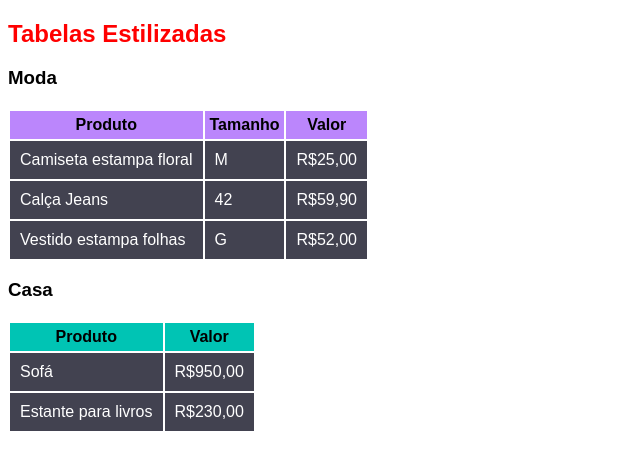
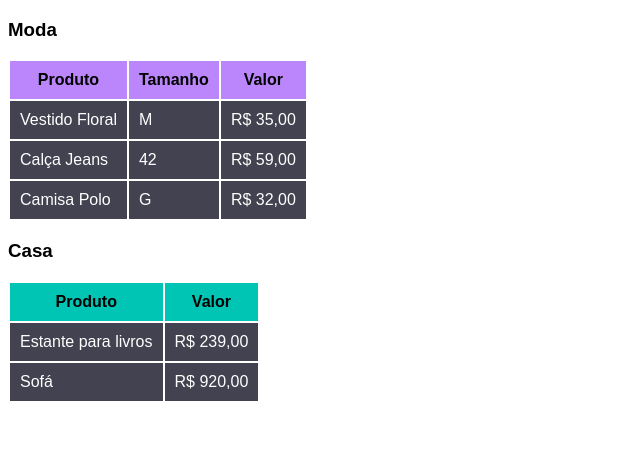
Before and after one commit to LarissaMidori/dev-quest, a plain HTML site: page quest-html-css-basico/index.html in a window 1280 px wide. Shown: the whole page, without its empty margins (0-640 px from the left). Drawn offline with Linux system fonts and the light colour scheme.

Commit message:
Finalizando as tabelas

```diff
--- a/quest-html-css-basico/index.html
+++ b/quest-html-css-basico/index.html
@@ -5,48 +5,47 @@
   <meta http-equiv="X-UA-Compatible" content="IE=edge">
   <meta name="viewport" content="width=device-width, initial-scale=1.0">
   <link rel="stylesheet" href="style.css">
-  <title>Quest - Html e CSS básicos</title>
+  <title>Tabelas Estilizadas</title>
 </head>
 <body>
 
-  <h2>Tabelas Estilizadas</h2>
   <h3>Moda</h3>
-  <table class="table-moda">
+  <table class="tabela-moda">
     <tr>
       <th>Produto</th>
       <th>Tamanho</th>
       <th>Valor</th>
     </tr>
     <tr>
-      <td>Camiseta estampa floral</td>
+      <td>Vestido Floral</td>
       <td>M</td>
-      <td>R$25,00</td>
+      <td>R$ 35,00</td>
     </tr>
     <tr>
       <td>Calça Jeans</td>
       <td>42</td>
-      <td>R$59,90</td>
+      <td>R$ 59,00</td>
     </tr>
     <tr>
-      <td>Vestido estampa folhas</td>
+      <td>Camisa Polo</td>
       <td>G</td>
-      <td>R$52,00</td>
+      <td>R$ 32,00</td>
     </tr>
   </table>
 
   <h3>Casa</h3>
-  <table class="table-casa">
+  <table class="tabela-casa">
     <tr>
       <th>Produto</th>
       <th>Valor</th>
     </tr>
     <tr>
-      <td>Sofá</td>
-      <td>R$950,00</td>
+      <td>Estante para livros</td>
+      <td>R$ 239,00</td>
     </tr>
     <tr>
-      <td>Estante para livros</td>
-      <td>R$230,00</td>
+      <td>Sofá</td>
+      <td>R$ 920,00</td>
     </tr>
   </table>
 
--- a/quest-html-css-basico/style.css
+++ b/quest-html-css-basico/style.css
@@ -1,30 +1,20 @@
-
 body {
-  font-family:sans-serif;
+  font-family: sans-serif;
 }
 
-h2 {
-  margin-bottom: 10px;
-  color: #ff0000;
+.tabela-moda td,
+.tabela-casa td {
+  background-color: #424250;
+  color: #ffffff;
+  padding:10px;
 }
 
-h3 {
-  margin-bottom: 20px;
-}
-
-table td {
-  background-color: #424250;
-  color: #ffffff;
+.tabela-moda th{
+  background-color:#BB86FC;
   padding: 10px;
 }
 
-.table-moda th {
-  background-color: #BB86FC;
-  padding: 5px;
+.tabela-casa th{
+  background-color:#00C4B4;
+  padding: 10px;
 }
-
-.table-casa th {
-  background-color: #00C4B4;
-  padding: 5px;
-
-}
```
